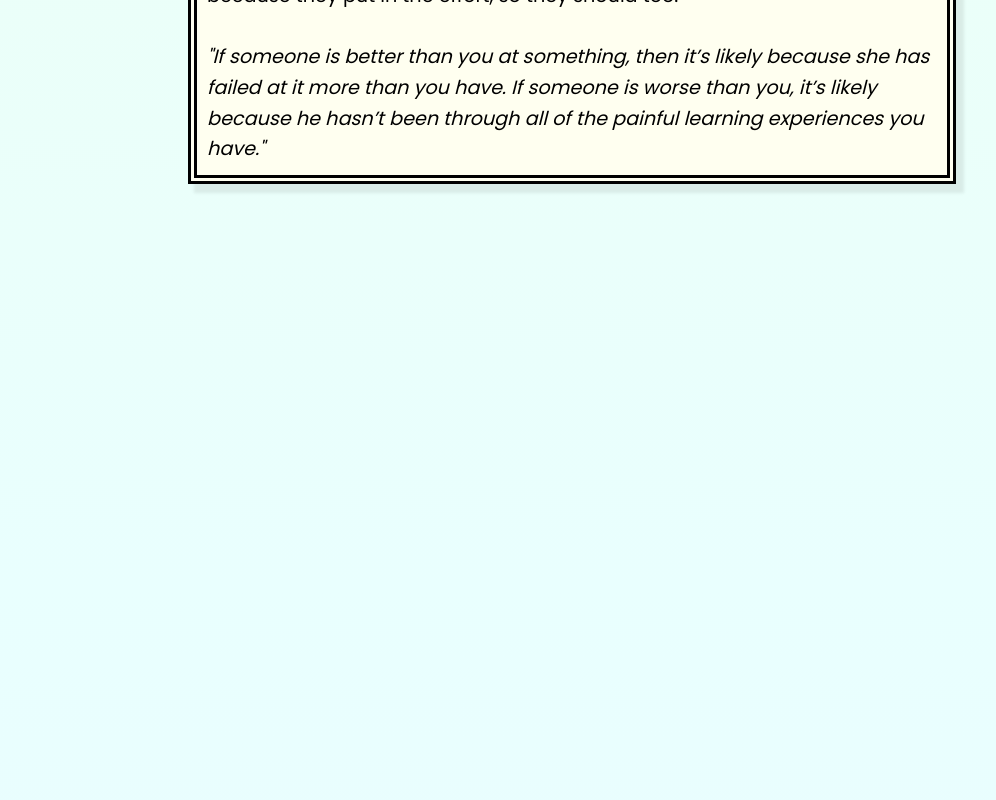
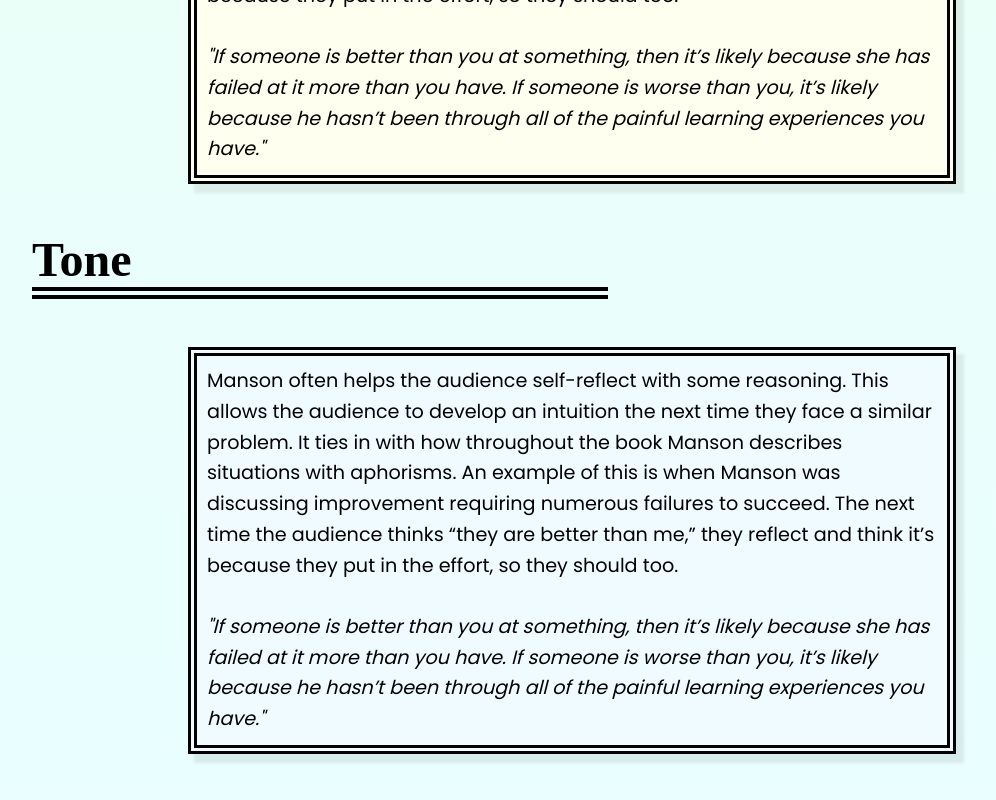
Before and after one commit to truongmleon/ENG111-Portfolio, a React (Vite) app: page / in a window 1280 px wide. Shown: the part 9037-9837 px from the top of the page, without its empty margins (68-1064 px from the left). Built offline with nearby package versions, Linux system fonts and the light colour scheme; a web font is replaced by a local one.

Commit message:
appeaks done

```diff
--- a/src/components/WritingAnalysis.tsx
+++ b/src/components/WritingAnalysis.tsx
@@ -76,6 +76,22 @@
                     </div>
                 </div>
             </article>
+            <article>
+                <h3 data-aos="zoom-in" className="analysis-header">Tone</h3>
+                <div className="flex">
+                    <div data-aos="zoom-in" id="content-tone">
+                        <p data-aos="fade-left" className="content-text">
+                        Manson often helps the audience self-reflect with some reasoning. This allows the audience to develop an intuition the next time they face a similar problem. It ties in with how throughout the book Manson describes situations with aphorisms.
+                        An example of this is when Manson was discussing improvement requiring numerous failures to succeed. The next time the audience thinks “they are better than me,” they reflect and think it’s because they put in the effort, so they should too.
+                        <br />
+                        <br />
+                        <i>
+                            "If someone is better than you at something, then it’s likely because she has failed at it more than you have. If someone is worse than you, it’s likely because he hasn’t been through all of the painful learning experiences you have."
+                        </i>
+                        </p>
+                    </div>
+                </div>
+            </article>
         </div>
     )
 }
--- a/src/styles/writinganalysis/styles.css
+++ b/src/styles/writinganalysis/styles.css
@@ -16,7 +16,7 @@
   width: 45%;
 }
 
-#content-arrangements, #content-diction, #content-devices, #content-appeals {
+#content-arrangements, #content-diction, #content-devices, #content-appeals, #content-tone {
   width: 60%;
   border: double 9px #000;
   height: auto;
@@ -39,6 +39,10 @@
   background-color: rgb(255, 255, 240);
 }
 
+#content-tone {
+  background-color: rgb(240, 251, 255);
+}
+
 .content-titles {
   font-size: 1.8em;
   padding: 10px;
--- a/src/styles/writinganalysis/styles.scss
+++ b/src/styles/writinganalysis/styles.scss
@@ -17,7 +17,7 @@
     width: 45%;
 }
 
-#content-arrangements, #content-diction, #content-devices, #content-appeals {
+#content-arrangements, #content-diction, #content-devices, #content-appeals, #content-tone {
     width: 60%;
     border: double 9px #000;
     height: auto;
@@ -40,6 +40,10 @@
     background-color: rgb(255, 255, 240);;
 }
 
+#content-tone {
+    background-color: rgb(240, 251, 255);;
+}
+
 .content-titles {
     font-size: 1.8em;
     padding: 10px;
```
Also changed, not shown: 1 other file (tests, documents, lock files or other folders).
